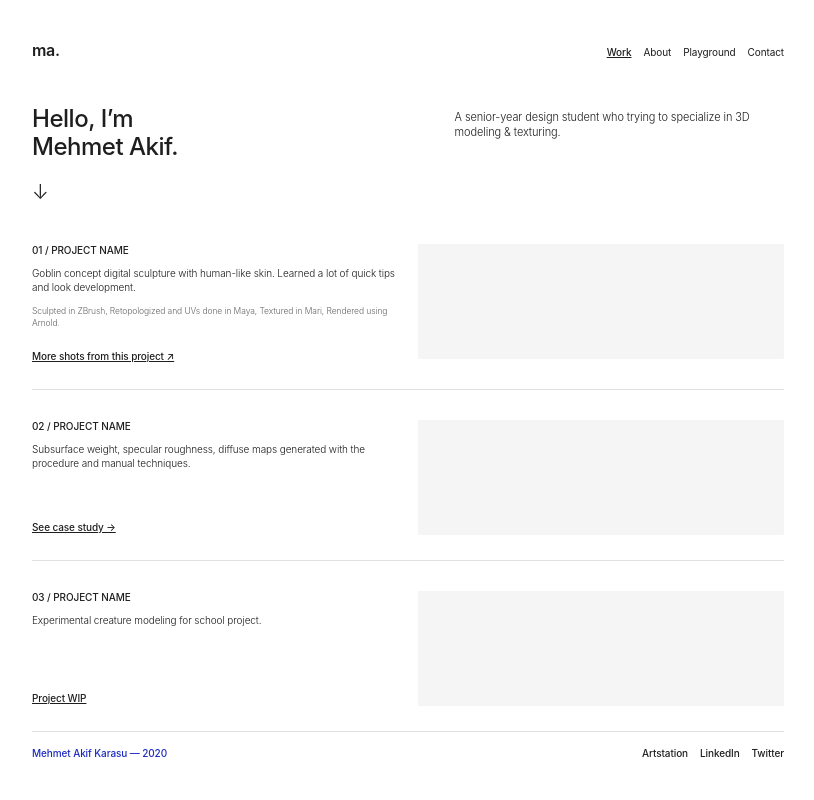
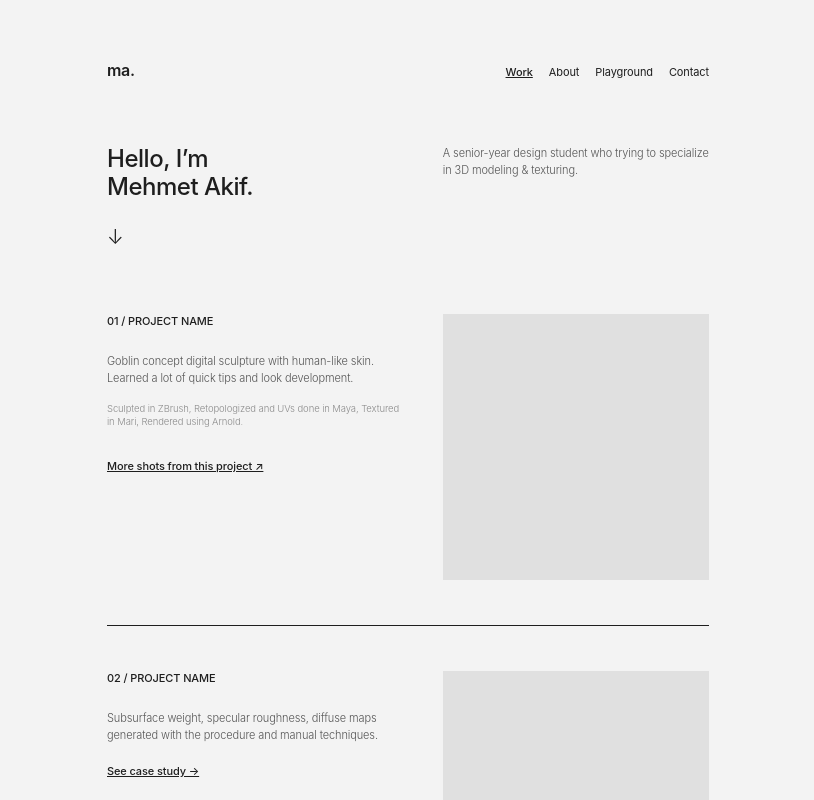
Before and after one commit to moyeba29/portfolio, a Next.js app: page / in a window 1280 px wide. Shown: the top 800 px of the page, without its empty margins (232-1046 px from the left). Built offline with nearby package versions, Linux system fonts and the light colour scheme.

Commit message:
Fix: ajustement complet pages work et about

```diff
--- a/src/app/globals.css
+++ b/src/app/globals.css
@@ -1,5 +1,5 @@
 body {
-    background-color: #ffffff;
+    background-color: #F3F3F3;
     color: #1E1E1E;
     font-family: "Inter", -apple-system, BlinkMacSystemFont, "Segoe UI", Roboto, sans-serif;
     margin: 0;
@@ -13,14 +13,14 @@ body {
     display: flex;
     justify-content: center;
     padding: 0;
-    background-color: #ffffff;
+    background-color: #F3F3F3;
 }
 
 .colonne-page {
     display: flex;
     flex-direction: column;
     width: 100%;
-    max-width: 800px;
+    max-width: 650px;
 }
 
 .titre-colonne {
@@ -28,9 +28,9 @@ body {
 }
 
 .page-rendu {
-    background-color: #ffffff;
+    background-color: #F3F3F3;
     width: 100%;
-    padding: 40px 24px;
+    padding: 60px 24px;
     box-sizing: border-box;
 }
 
@@ -38,7 +38,7 @@ body {
     display: flex;
     justify-content: space-between;
     align-items: center;
-    margin-bottom: 45px;
+    margin-bottom: 65px;
 }
 
 .logo-site {
@@ -54,14 +54,14 @@ body {
 
 .menu-navigation {
     display: flex;
-    gap: 12px;
+    gap: 16px;
     list-style: none;
     margin: 0;
     padding: 0;
 }
 
 .menu-navigation li a {
-    font-size: 10px;
+    font-size: 11px;
     font-weight: 400;
     color: #1E1E1E;
     text-decoration: none;
@@ -76,28 +76,29 @@ body {
 .section-hero {
     display: flex;
     justify-content: space-between;
-    gap: 20px;
-    margin-bottom: 25px;
+    gap: 40px;
+    margin-bottom: 45px;
+    align-items: flex-start;
 }
 
 .hero-gauche {
-    width: 55%;
+    width: 50%;
 }
 
 .titre-about {
-    font-size: 20px;
+    font-size: 24px;
     font-weight: 500;
-    line-height: 1.2;
-    margin-bottom: 15px;
+    line-height: 1.15;
+    margin-bottom: 25px;
     letter-spacing: -0.02em;
 }
 
 .paragraphe-about {
-    font-size: 10.5px;
-    line-height: 1.45;
-    color: #1E1E1E;
+    font-size: 11px;
+    line-height: 1.5;
+    color: #555555;
     font-weight: 300;
-    margin-bottom: 12px;
+    margin-bottom: 16px;
     letter-spacing: -0.01em;
 }
 
@@ -107,16 +108,16 @@ body {
 
 .image-portrait {
     width: 100%;
-    height: 185px;
-    object-fit: cover;
-    border-radius: 2px;
+    height: auto;
+    object-fit: contain;
+    border-radius: 0;
 }
 
 .zone-competences {
     display: flex;
     flex-direction: column;
-    gap: 15px;
-    margin-bottom: 20px;
+    gap: 20px;
+    margin-bottom: 40px;
 }
 
 .ligne-competence {
@@ -125,8 +126,8 @@ body {
 }
 
 .label-competence {
-    width: 90px;
-    font-size: 9px;
+    width: 100px;
+    font-size: 9.5px;
     font-weight: 500;
     text-decoration: underline;
     letter-spacing: -0.01em;
@@ -141,18 +142,18 @@ body {
 .liste-items p {
     font-size: 9.5px;
     color: #1E1E1E;
-    line-height: 1.4;
+    line-height: 1.5;
     font-weight: 300;
-    margin: 0 0 5px 0;
+    margin: 0 0 8px 0;
     letter-spacing: -0.01em;
 }
 
 .barre-separation {
     width: 100%;
     height: 1px;
-    background-color: #E0E0E0;
-    margin-top: 20px;
-    margin-bottom: 20px;
+    background-color: #1E1E1E;
+    margin-top: 40px;
+    margin-bottom: 40px;
 }
 
 .zone-contact {
@@ -160,55 +161,55 @@ body {
     justify-content: space-between;
     align-items: flex-start;
     gap: 20px;
-    margin-bottom: 30px;
+    margin-bottom: 50px;
 }
 
 .contact-gauche {
-    width: 55%;
+    width: 50%;
 }
 
 .contact-droite {
-    width: 45%;
+    width: 50%;
     display: flex;
     flex-direction: column;
     align-items: flex-start;
 }
 
 .texte-accroche {
-    font-size: 13.5px;
+    font-size: 14px;
     font-weight: 400;
     color: #1E1E1E;
-    line-height: 1.2;
+    line-height: 1.3;
     letter-spacing: -0.02em;
     margin: 0;
 }
 
 .email-contact {
-    font-size: 13.5px;
+    font-size: 14px;
     font-weight: 400;
     color: #1E1E1E;
     margin: 0;
     letter-spacing: -0.02em;
-    line-height: 1.2;
+    line-height: 1.3;
     white-space: nowrap;
 }
 
 .lien-cv {
-    font-size: 9px;
+    font-size: 9.5px;
     color: #1E1E1E;
     text-decoration: none;
     font-weight: 400;
     cursor: pointer;
     letter-spacing: -0.01em;
     display: inline-block;
-    margin-top: 24px;
+    margin-top: 16px;
 }
 
 .pied-page {
     display: flex;
     justify-content: space-between;
     align-items: center;
-    padding-top: 15px;
+    padding-top: 30px;
 }
 
 .copyright-bleu {
@@ -220,7 +221,7 @@ body {
 
 .liens-reseaux {
     display: flex;
-    gap: 12px;
+    gap: 16px;
 }
 
 .liens-reseaux span {
@@ -232,25 +233,28 @@ body {
 .introduction-work {
     display: flex;
     justify-content: space-between;
-    gap: 20px;
-    margin-bottom: 40px;
+    gap: 40px;
+    margin-bottom: 65px;
+    align-items: flex-start;
 }
 
 .intro-gauche-work {
-    width: 55%;
+    width: 50%;
 }
 
 .intro-gauche-work h1 {
     font-size: 24px;
     font-weight: 500;
     line-height: 1.15;
-    margin: 0 0 20px 0;
+    margin: 0;
     letter-spacing: -0.02em;
 }
 
 .icone-fleche-bas {
     font-size: 20px;
     font-weight: 300;
+    display: block;
+    margin-top: 25px;
 }
 
 .intro-droite-work {
@@ -259,62 +263,61 @@ body {
 
 .intro-droite-work p {
     font-size: 11px;
-    line-height: 1.4;
-    color: #1E1E1E;
+    line-height: 1.5;
+    color: #555555;
     font-weight: 300;
     margin: 0;
-    padding-top: 5px;
     letter-spacing: -0.01em;
 }
 
 .liste-projets {
     display: flex;
     flex-direction: column;
-    gap: 30px;
+    gap: 45px;
 }
 
 .bloc-projet {
     display: flex;
     justify-content: space-between;
-    gap: 20px;
-    padding-bottom: 25px;
-    border-bottom: 1px solid #E0E0E0;
+    gap: 40px;
+    padding-bottom: 45px;
+    border-bottom: 1px solid #1E1E1E;
+    align-items: flex-start;
 }
 
 .projet-gauche {
     width: 50%;
     display: flex;
     flex-direction: column;
-    justify-content: space-between;
 }
 
 .projet-numero-titre {
-    font-size: 10px;
+    font-size: 11px;
     font-weight: 500;
-    margin: 0 0 10px 0;
+    margin: 0 0 25px 0;
     letter-spacing: -0.01em;
 }
 
 .projet-description {
-    font-size: 10px;
-    line-height: 1.4;
+    font-size: 11px;
+    line-height: 1.5;
     font-weight: 300;
-    color: #1E1E1E;
-    margin: 0 0 12px 0;
+    color: #555555;
+    margin: 0 0 16px 0;
     letter-spacing: -0.01em;
 }
 
 .projet-details-techniques {
-    font-size: 8.5px;
-    line-height: 1.35;
-    color: #666666;
+    font-size: 9.5px;
+    line-height: 1.4;
+    color: #8C8C8C;
     font-weight: 300;
-    margin: 0 0 15px 0;
+    margin: 0 0 25px 0;
     letter-spacing: -0.01em;
 }
 
 .projet-lien-action {
-    font-size: 10px;
+    font-size: 11px;
     font-weight: 500;
     color: #1E1E1E;
     text-decoration: underline;
@@ -322,12 +325,13 @@ body {
 }
 
 .projet-droite-image {
-    width: 50%;
+    width: 45%;
 }
 
 .carre-gris-projet {
     width: 100%;
-    height: 115px;
-    background-color: #F5F5F5;
-    border-radius: 1px;
+    height: auto;
+    aspect-ratio: 1 / 1;
+    background-color: #E0E0E0;
+    border-radius: 0;
 }
```
